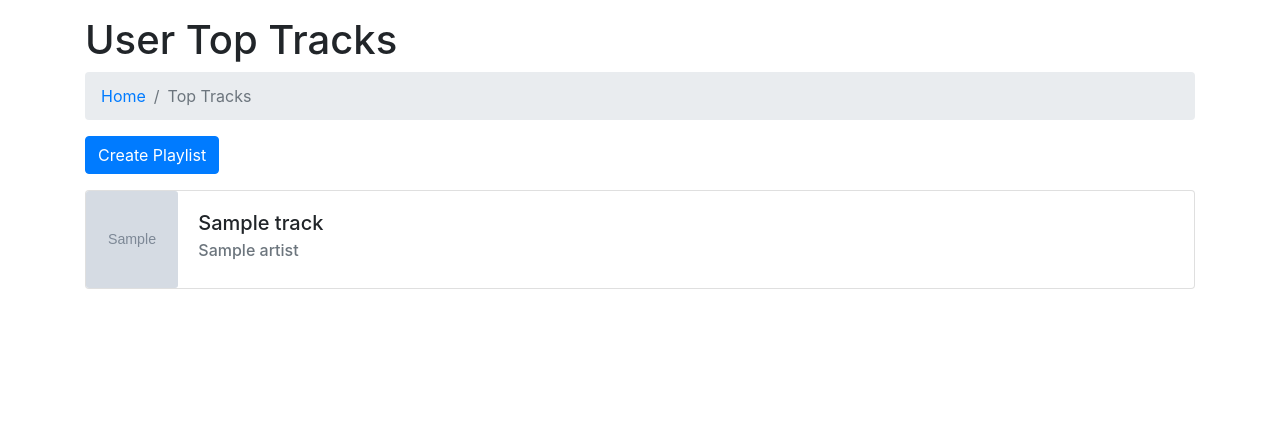
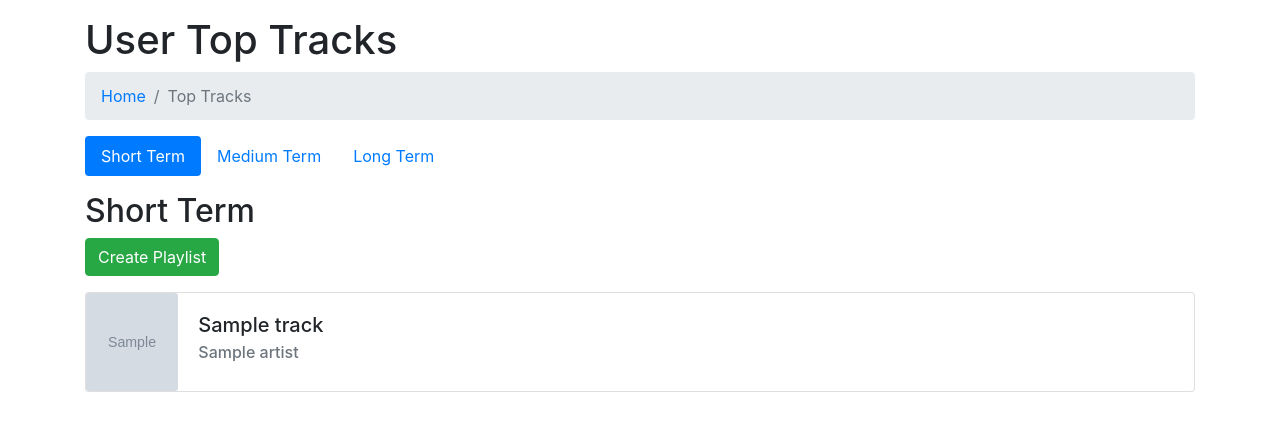
Before and after one commit to alexherdzik/spotify, a Flask app: template templates/top_tracks.html in a window 1280 px wide. Shown: the top 431 px of the page. Run offline with Flask 2, Linux system fonts and the light colour scheme; the template is opened without the code that fills it: most values are stand-ins (such as "Sample title", 1, 10 or a date in 2020); grey boxes marked "Sample" are stand-in pictures; some libraries are stand-ins or nearby versions.

Commit message:
Combined playlist pages into a single page
Top tracks now contains 3 tabs, 1 for each playlist instead of using a url parameter to determine what playlist to show.

```diff
--- a/app.py
+++ b/app.py
@@ -1,5 +1,5 @@
 from flask import Flask, request, redirect, render_template, url_for
-from spotify import app_authorization, user_authorization, get_user_top_tracks, get_user_top_tracks_uris, create_user_playlist, add_tracks_to_playlist, get_playlist_id
+from spotify import app_authorization, user_authorization, get_user_top_tracks_all, get_user_top_tracks_uris, create_user_playlist, add_tracks_to_playlist, get_playlist_id
 
 app = Flask(__name__)
 
@@ -19,10 +19,10 @@ def home():
 
 @app.route('/top-tracks')
 def top_tracks():
-    time_range = request.args.get('time_range', 'medium_term', type=str)
-    limit = request.args.get('limit', 20, type=int)
-    user_top_tracks = get_user_top_tracks(time_range)
-    return render_template('top_tracks.html', tracks=user_top_tracks, time_range=time_range)
+    #time_range = request.args.get('time_range', 'medium_term', type=str)
+    #limit = request.args.get('limit', 20, type=int)
+    user_top_tracks_all = get_user_top_tracks_all()
+    return render_template('top_tracks.html', tracks=user_top_tracks_all)
 
 #Get song uris and build post request
 @app.route('/create-playlist')
--- a/spotify.py
+++ b/spotify.py
@@ -52,6 +52,13 @@ def get_user_top_tracks(time_range):
     user_top_tracks_data = json.loads(user_top_tracks_request.text)
     return user_top_tracks_data['items']
 
+def get_user_top_tracks_all():
+    time_ranges = ['short_term', 'medium_term', 'long_term']
+    user_top_tracks_all = {}
+    for time_range in time_ranges:
+        user_top_tracks_all[time_range] = get_user_top_tracks(time_range)
+    return user_top_tracks_all
+
 def get_user_top_tracks_uris(time_range):
     user_top_tracks = get_user_top_tracks(time_range)
     uris = []
--- a/templates/layout.html
+++ b/templates/layout.html
@@ -1,10 +1,11 @@
 <!DOCTYPE html>
 <html>
+
 <head>
   <title>Spotify</title>
   <link href="https://stackpath.bootstrapcdn.com/bootstrap/4.3.1/css/bootstrap.min.css" rel="stylesheet" integrity="sha384-ggOyR0iXCbMQv3Xipma34MD+dH/1fQ784/j6cY/iJTQUOhcWr7x9JvoRxT2MZw1T" crossorigin="anonymous">
-    <script src="https://stackpath.bootstrapcdn.com/bootstrap/4.3.1/js/bootstrap.min.js" integrity="sha384-JjSmVgyd0p3pXB1rRibZUAYoIIy6OrQ6VrjIEaFf/nJGzIxFDsf4x0xIM+B07jRM" crossorigin="anonymous"></script>
 </head>
+
 <body>
   <main class="py-3">
     <div class="container">
@@ -12,5 +13,9 @@
 
       {% block body %}{% endblock %}
     </div>
+    <script src="https://code.jquery.com/jquery-3.2.1.slim.min.js" integrity="sha384-KJ3o2DKtIkvYIK3UENzmM7KCkRr/rE9/Qpg6aAZGJwFDMVNA/GpGFF93hXpG5KkN" crossorigin="anonymous"></script>
+    <script src="https://cdnjs.cloudflare.com/ajax/libs/popper.js/1.12.9/umd/popper.min.js" integrity="sha384-ApNbgh9B+Y1QKtv3Rn7W3mgPxhU9K/ScQsAP7hUibX39j7fakFPskvXusvfa0b4Q" crossorigin="anonymous"></script>
+    <script src="https://maxcdn.bootstrapcdn.com/bootstrap/4.0.0/js/bootstrap.min.js" integrity="sha384-JZR6Spejh4U02d8jOt6vLEHfe/JQGiRRSQQxSfFWpi1MquVdAyjUar5+76PVCmYl" crossorigin="anonymous"></script>
 </body>
+
 </html>
--- a/templates/top_tracks.html
+++ b/templates/top_tracks.html
@@ -11,12 +11,28 @@ User Top Tracks
     <li class="breadcrumb-item active" aria-current="page">Top Tracks</li>
   </ol>
 </nav>
+
+<ul class="nav nav-pills mb-3" role="tablist">
+  <li class="nav-item">
+    <a class="nav-link active" data-toggle="pill" href="#short-term" role="tab">Short Term</a>
+  </li>
+  <li class="nav-item">
+    <a class="nav-link" data-toggle="pill" href="#medium-term" role="tab">Medium Term</a>
+  </li>
+  <li class="nav-item">
+    <a class="nav-link" data-toggle="pill" href="#long-term" role="tab">Long Term</a>
+  </li>
+</ul>
+
+<div class="tab-content">
+  <div class="tab-pane show active" id="short-term" role="tabpanel">
+    <h2>Short Term</h2>
     <div class="row">
       <div class="col-12">
-    <a class="btn btn-primary mb-3" href="{{ url_for('create_playlist', time_range=time_range) }}">Create Playlist</a>
+        <a class="btn btn-success mb-3" href="{{ url_for('create_playlist', time_range='short_term') }}">Create Playlist</a>
       </div>
     </div>
-{% for track in tracks %}
+    {% for track in tracks.short_term %}
     <div class="row">
       <div class="col-12">
         <div class="card mb-3">
@@ -37,4 +53,66 @@ User Top Tracks
       </div>
     </div>
     {% endfor %}
+  </div>
+
+  <div class="tab-pane" id="medium-term" role="tabpanel">
+    <h2>Medium Term</h2>
+    <div class="row">
+      <div class="col-12">
+        <a class="btn btn-success mb-3" href="{{ url_for('create_playlist', time_range='medium_term') }}">Create Playlist</a>
+      </div>
+    </div>
+    {% for track in tracks.medium_term %}
+    <div class="row">
+      <div class="col-12">
+        <div class="card mb-3">
+          <div class="row no-gutters">
+            <div class="col-1">
+              <img src="{{ track.album.images[1].url }}" class="card-img h-100" alt="Album artwork">
+            </div>
+            <div class="col-11">
+              <div class="card-body">
+                <h5 class="card-title">{{ track.name }}</h5>
+                <h6 class="card-subtitle mb-2 text-muted">
+                  {{ track.artists[0].name }}
+                </h6>
+              </div>
+            </div>
+          </div>
+        </div>
+      </div>
+    </div>
+    {% endfor %}
+  </div>
+
+  <div class="tab-pane" id="long-term" role="tabpanel">
+    <h2>Long Term</h2>
+    <div class="row">
+      <div class="col-12">
+        <a class="btn btn-success mb-3" href="{{ url_for('create_playlist', time_range='long_term') }}">Create Playlist</a>
+      </div>
+    </div>
+    {% for track in tracks.long_term %}
+    <div class="row">
+      <div class="col-12">
+        <div class="card mb-3">
+          <div class="row no-gutters">
+            <div class="col-1">
+              <img src="{{ track.album.images[1].url }}" class="card-img h-100" alt="Album artwork">
+            </div>
+            <div class="col-11">
+              <div class="card-body">
+                <h5 class="card-title">{{ track.name }}</h5>
+                <h6 class="card-subtitle mb-2 text-muted">
+                  {{ track.artists[0].name }}
+                </h6>
+              </div>
+            </div>
+          </div>
+        </div>
+      </div>
+    </div>
+    {% endfor %}
+  </div>
+</div>
 {% endblock %}
```
Also changed, not shown: templates/home.html (+4 -3 lines). Lines whose indentation alone changed are shown as unchanged.
